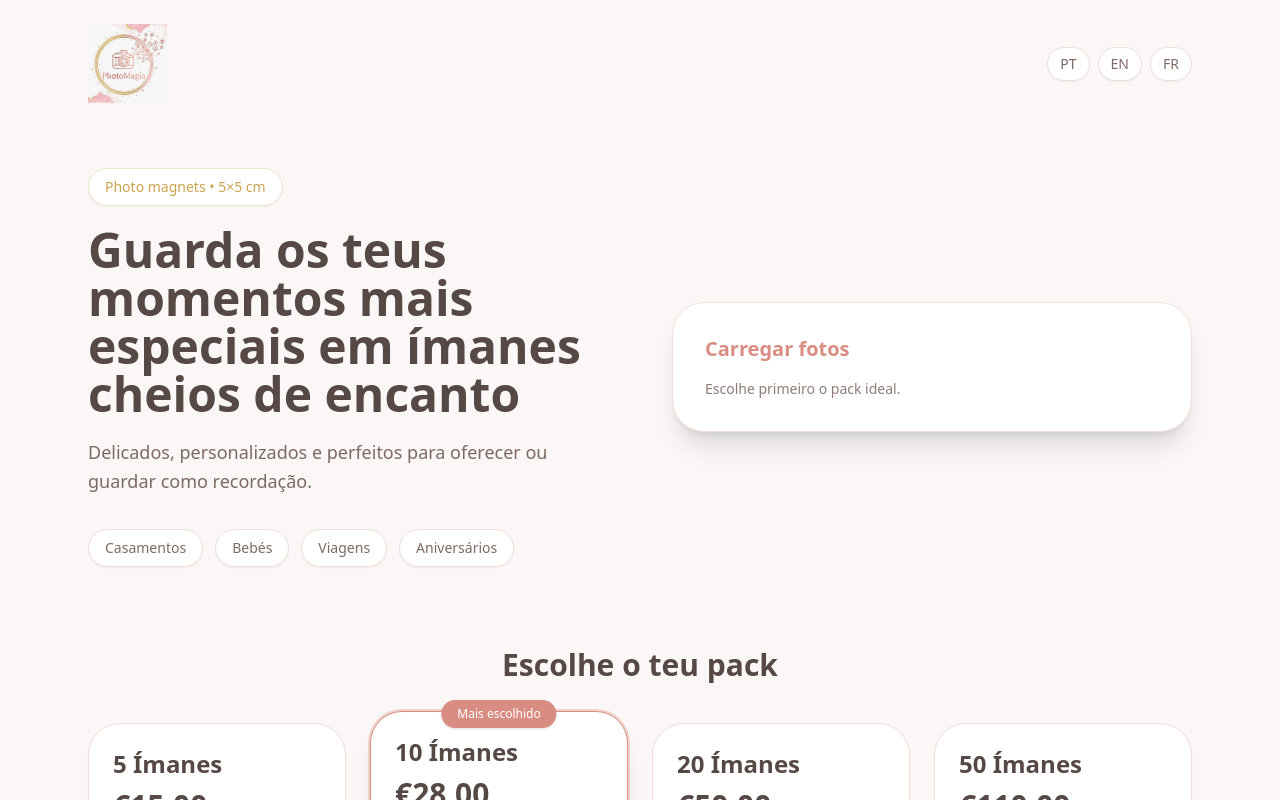
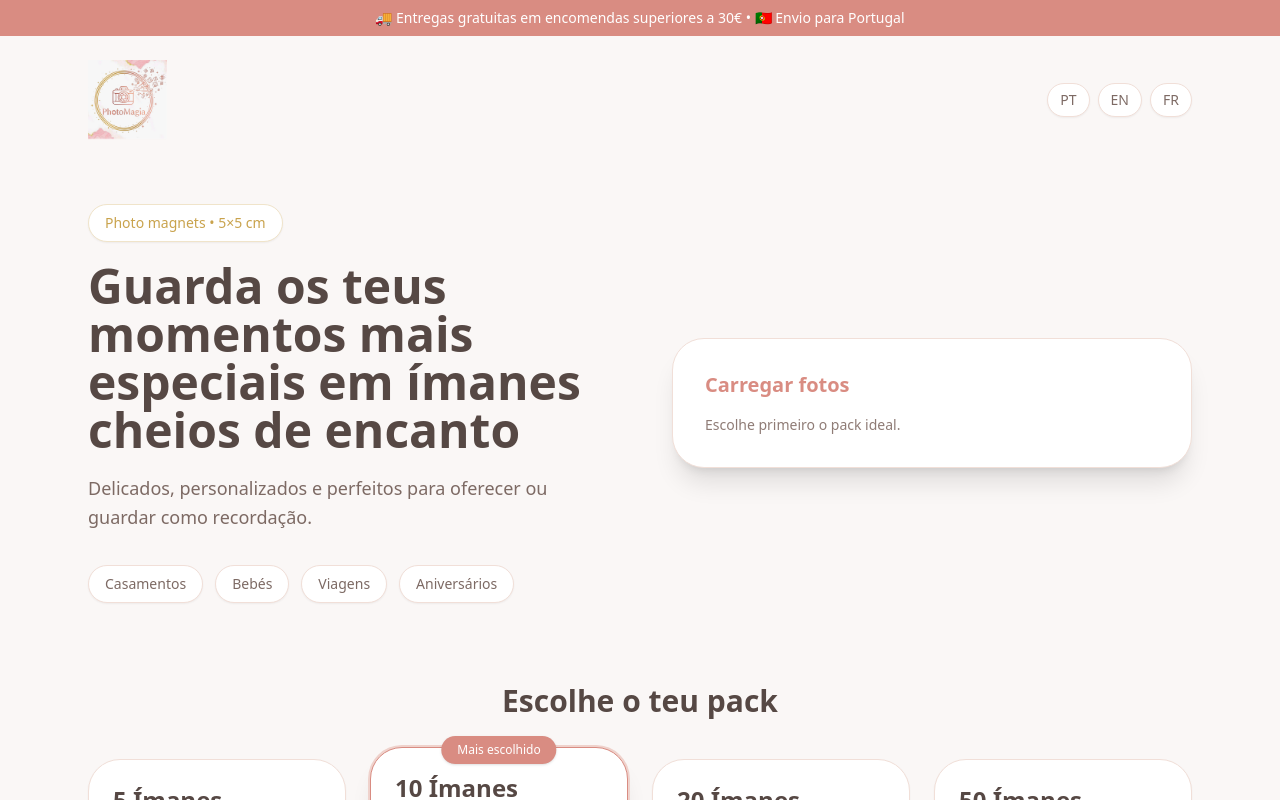
Before and after one commit to vivasara98-gif/photomagia, a React (Vite) app: page / in a window 1280 px wide. Shown: the top 800 px of the page. Built offline with nearby package versions, Linux system fonts and the light colour scheme.

Commit message:
adicionar barra de anuncio topo

```diff
--- a/src/App.jsx
+++ b/src/App.jsx
@@ -163,6 +163,10 @@ export default function App() {
 
   return (
     <div className="min-h-screen bg-[#faf7f6] text-[#564844]">
+{/* Announcement bar */}
+<div className="w-full bg-[#d98c82] text-white text-sm py-2 px-4 text-center">
+  🚚 Entregas gratuitas em encomendas superiores a 30€ • 🇵🇹 Envio para Portugal
+</div>
       <header className="max-w-6xl mx-auto px-6 py-6 flex justify-between items-center">
         <div className="flex items-center gap-4">
           <img src="/logo.png" alt="PhotoMagia" className="h-20 object-contain" />
```
